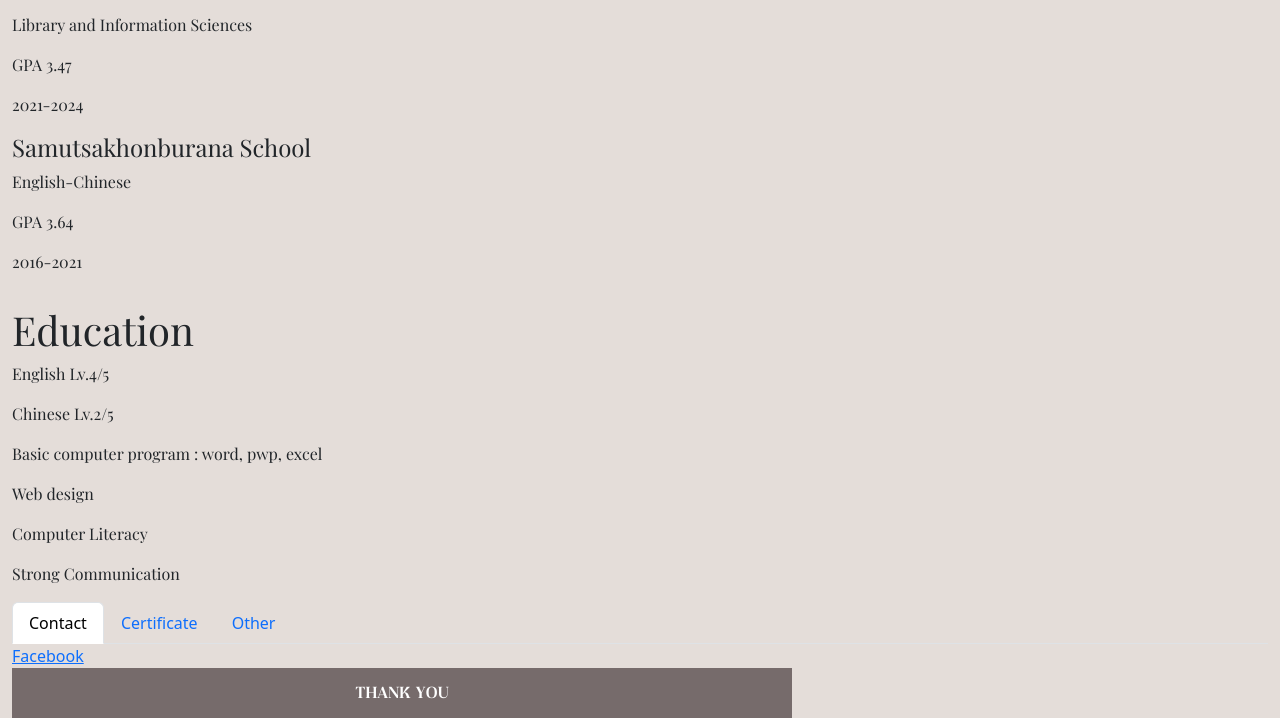
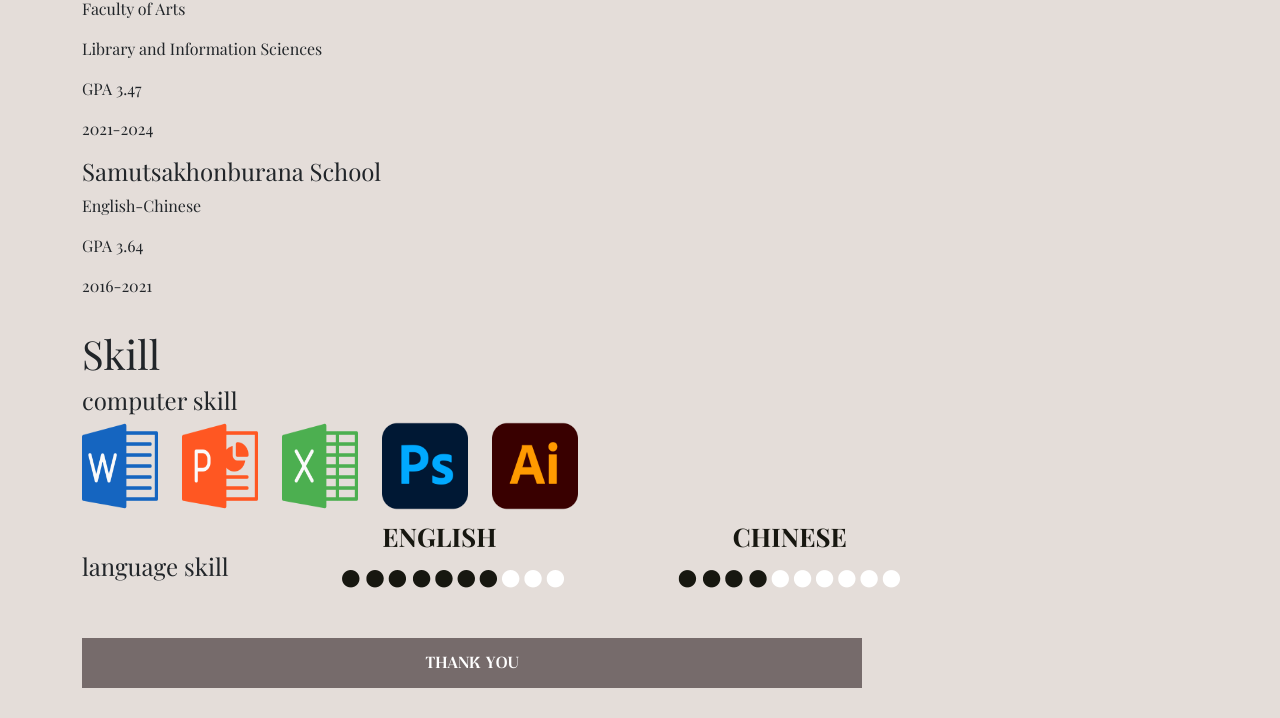
Before and after one commit to nattamon-saiwanna/resume, a plain HTML site: page index.html in a window 1280 px wide. Shown: the part 592-1310 px from the top of the page. After the commit the page ends 1280 px from the top, so only its background shows below. Drawn offline with nearby package versions, Linux system fonts and the light colour scheme.

Commit message:
version3

```diff
--- a/index.html
+++ b/index.html
@@ -17,18 +17,23 @@
       rel="stylesheet">
   </head>
   <body class="my-bg">
-    <div class="container-fluid">
+    <div class="container">
       <div class="row">
-        <div class="col-md-12"> <img alt="Bootstrap Image Preview" src="images/resume.png">
-        </div>
+        <div class="row my-p">
+          <div class="col-md-12"><img src="images/resume.png" alt="header"></div>
+          <div class="row my-p">
+            <div class="col-md-12">
+              <ul class="nav">
+                <li class="nav-item"> <a class="nav-link" href="https://accounts.google.com/SignOutOptions?hl=th&amp;continue=https://mail.google.com&amp;service=mail&amp;ec=GBRAFw">Gmail</a>
+                </li>
+                <li class="nav-item"> <a class="nav-link" href="mailto:https://web.facebook.com/mimmy.smile.9/">Facebook</a>
+                </li>
+              </ul>
             </div>
             <div class="row my-p">
               <div class="col-md-12"> </div>
               <h1> Profile </h1>
               <p> Name : Nattamon Saiwanna </p>
-        <p>
-          640510146
-        </p>
               <p> Address : 55 Moo.7, Laksam Subdistrict, Banphaeo District,
                 Samutsakhon 74120 </p>
               <p> Tel. : 0909599470 </p>
@@ -37,13 +42,13 @@
             <div class="row my-p">
               <div class="col-md-12"> </div>
               <h1> Career objective </h1>
-        <p> A recent Graduate in Library and Information Sciences, looking for
-          an Entry Level Web Developer position with your company to utilize
-          high level web design skill. </p>
+              <p> A recent Graduate in Library and Information Sciences, looking
+                for an Entry Level Web Developer position with your company to
+                utilize high level web design skill. </p>
             </div>
             <div class="row my-p">
               <div class="col-md-12"> </div>
-        <h1> Skill </h1>
+              <h1> Education </h1>
               <h4> Silpakorn University </h4>
               <p> Faculty of Arts </p>
               <p> Library and Information Sciences </p>
@@ -57,53 +62,28 @@
             </div>
             <div class="row my-p">
               <div class="col-md-12"> </div>
-        <h1> Education </h1>
-        <p> English Lv.4/5 </p>
-        <p> Chinese Lv.2/5 </p>
-        <p> Basic computer program : word, pwp, excel</p>
-        <p> Web design </p>
-        <p> Computer Literacy </p>
-        <p> Strong Communication </p>
+              <h1> Skill </h1>
+              <h4> computer skill </h4>
+              <img alt="word" src="images/word_888883.png" class="" style="width: 100px; height: 88px;">
+              <img alt="pwp" src="images/powerpoint_888874.png" class="" style="width: 100px; height: 88px;">
+              <img alt="exel" src="images/excel_888850.png" class="" style="width: 100px; height: 88px;">
+              <img alt="ps" src="images/photoshop_5968520.png" class="" style="width: 110px; height: 88px;">
+              <img alt="ai" src="images/illustrator_5968472.png" class="" style="width: 110px; height: 88px;">&nbsp;
+              <h4> language skill <img alt="Bootstrap Image Preview" src="images/skill.png"></h4>
+              <div class="col-md-12"> </div>
             </div>
-
-      <div class="row">
+            <div class="row"> </div>
+          </div>
+          <div class="col-md-12">
             <div class="col-md-12"> </div>
-        <nav>
-          <div class="nav nav-tabs" id="nav-tab" role="tablist"> <button class="nav-link active"
-
-              id="nav-home-tab" data-bs-toggle="tab" data-bs-target="#nav-home"
-
-              type="button" role="tab" aria-controls="nav-home" aria-selected="true">Contact</button>
-            <button class="nav-link" id="nav-profile-tab" data-bs-toggle="tab" data-bs-target="#nav-profile"
-
-              type="button" role="tab" aria-controls="nav-profile" aria-selected="false">Certificate</button>
-            <button class="nav-link" id="nav-contact-tab" data-bs-toggle="tab" data-bs-target="#nav-contact"
-
-              type="button" role="tab" aria-controls="nav-contact" aria-selected="false">Other</button>
-          </div>
-        </nav>
-        <div class="tab-content" id="nav-tabContent">
-          <div class="tab-pane fade show active" id="nav-home" role="tabpanel" aria-labelledby="nav-home-tab"
-
-            tabindex="0"><a href="mailto:https://web.facebook.com/me/">Facebook
-            </a></div>
-          <div class="tab-pane fade" id="nav-profile" role="tabpanel" aria-labelledby="nav-profile-tab"
-
-            tabindex="0"> </div>
-          <div class="tab-pane fade" id="nav-contact" role="tabpanel" aria-labelledby="nav-contact-tab"
-
-            tabindex="0"></div>
-        </div>
-      </div>
-      <div class="row">
-        <div class="col-md-12"> <img alt="Bootstrap Image Preview" src="images/thankyou.png">
-        </div>
-      </div>
+            <img alt="Bootstrap Image Preview" src="images/thankyou.png"> </div>
+          <div class="row"> </div>
         </div>
         <script src="https://cdn.jsdelivr.net/npm/bootstrap@5.3.2/dist/js/bootstrap.bundle.min.js"
 
 integrity="sha384-C6RzsynM9kWDrMNeT87bh95OGNyZPhcTNXj1NW7RuBCsyN/o0jlpcV8Qyq46cDfL"
 
-crossorigin="anonymous"></script>
+crossorigin="anonymous"></script> </div>
+    </div>
   </body>
 </html>
--- a/mystyle.css
+++ b/mystyle.css
@@ -6,3 +6,12 @@
 
 
 }
+
+.city {
+   float: left;
+   margin: 10px;
+   padding: 10px;
+   max-width: 300px;
+   height: 300px;
+   border: 1px solid black;
+}
```
Also changed, not shown: images/excel_888850.png (added), images/illustrator_5968472.png (added), images/photoshop-lightroom_5968514.png (added), images/photoshop_5968520.png (added), images/powerpoint_888874.png (added), images/skill.png (added), images/skills.png (added), images/word_888883.png (added), 1 other file. Lines whose indentation alone changed are shown as unchanged.
